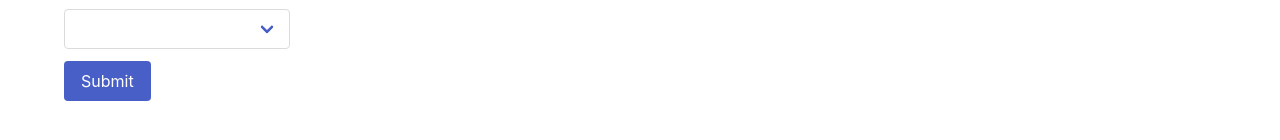
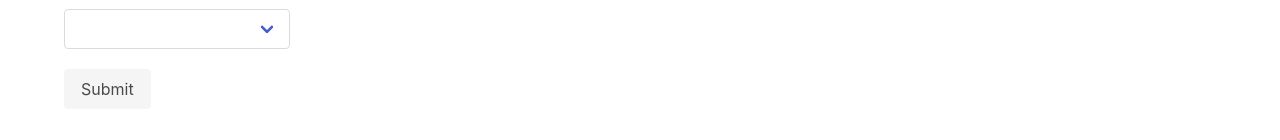
Before and after one commit to watcharaphat/enhancing-fleet-assignment-frontend, a Vue app: page / in a window 1280 px wide. Shown: the part 440-580 px from the top of the page. Built offline with nearby package versions, Linux system fonts and the light colour scheme.

Commit message:
allow only date in 2017

```diff
--- a/src/components/fleet-assignment/ScheduleOption.vue
+++ b/src/components/fleet-assignment/ScheduleOption.vue
@@ -6,6 +6,9 @@
         <datepicker
           v-model="date"
           :input-class="'input'"
+          :format="'dd-MMM-yyyy'"
+          :full-month-name="true"
+          :disabled="disabledDates"
         ></datepicker>
       </div>
     </div>
@@ -32,9 +35,10 @@
         </div>
       </div>
     </div>
-    <div class="field is-grouped">
+    <div class="field is-grouped submit-button">
       <div class="control">
-        <button v-on:click="getSchedule" class="button is-link">Submit</button>
+        <button v-if="isSubmitReady" v-on:click="getSchedule" class="button is-link">Submit</button>
+        <button v-else class="button is-light disabled">Submit</button>
       </div>
     </div>
   </div>
@@ -50,9 +54,13 @@ export default {
   },
   data() {
     return {
-      date: null,
+      date: new Date(2017, 0, 1),
       selectedAirline: '',
       selectedAlgorithm: '',
+      disabledDates: {
+        to: new Date(2017, 0, 1),
+        from: new Date(2017, 11, 31),
+      },
     };
   },
   computed: {
@@ -90,4 +98,10 @@ export default {
 .schedule-option {
   padding-top: 1rem;
 }
+.submit-button {
+  padding-top: 0.5em;
+}
+.button.disabled {
+  cursor: not-allowed;
+}
 </style>
```
